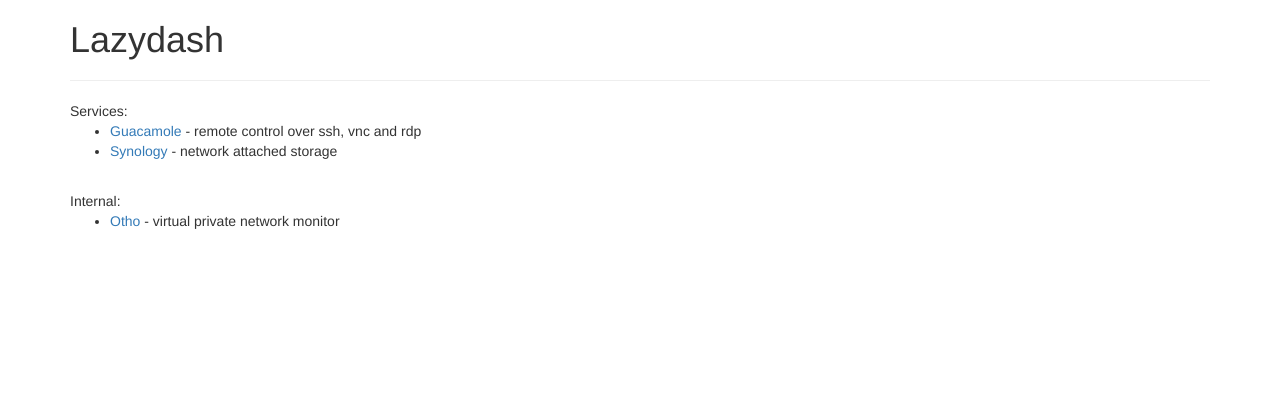
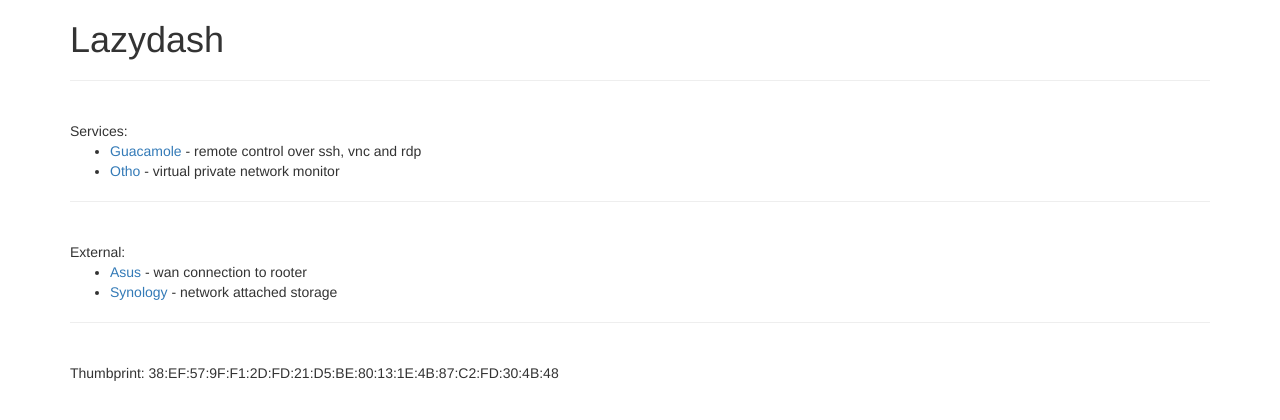
Before and after one commit to Lazydash/Augustus, a website: page public/index.html in a window 1280 px wide. Drawn offline with nearby package versions, Linux system fonts and the light colour scheme.

Commit message:
add ssl fingerprint and external links for easy access

```diff
--- a/main.js
+++ b/main.js
@@ -1,4 +1,3 @@
-//this is a test
 console.log("Application Start");
 var express = require('express');
 var app = express();
@@ -6,10 +5,10 @@
 app.use(express.static('public'));
 
 
-var server = app.listen(8080, function () {
+var server = app.listen(8081, function () {
    var host = server.address().address;
    var port = server.address().port;
 
-   console.log("Example app listening at http://%s:%s", host, port)
+   console.log("Augustus listening at http://%s:%s", host, port)
 
 });
--- a/public/index.html
+++ b/public/index.html
@@ -15,22 +15,35 @@
           integrity="sha384-rHyoN1iRsVXV4nD0JutlnGaslCJuC7uwjduW9SVrLvRYooPp2bWYgmgJQIXwl/Sp" crossorigin="anonymous">
 </head>
 
+
+<!--  this is a comment  -->
+
 <body>
 <div class="container">
     <h1>Lazydash</h1>
     <hr>
+    <br>
 
     <div>Services:</div>
     <ul>
         <li><a href="https://lazydash.com/guacamole">Guacamole</a> - remote control over ssh, vnc and rdp</li>
-        <li><a href="https://lazydash.com/synology">Synology</a> - network attached storage</li>
+          <li><a href="https://lazydash.com/otho">Otho</a> - virtual private network monitor</li>
     </ul>
+    <hr>
     <br>
 
-    <div>Internal:</div>
+    <div>External:</div>
     <ul>
-        <li><a href="https://lazydash.com/otho">Otho</a> - virtual private network monitor</li>
+        <li><a href="https://lazydash.asuscomm.com:8443">Asus</a> - wan connection to rooter</li>
+        <li><a href="http://QuickConnect.to/zeus-wdred4tb">Synology</a> - network attached storage</li>
     </ul>
+    <hr>
+    <br>
+
+    <footer>
+      <p>Thumbprint: 38:EF:57:9F:F1:2D:FD:21:D5:BE:80:13:1E:4B:87:C2:FD:30:4B:48</p>
+    </footer>
+
 </div>
 </body>
 
```
